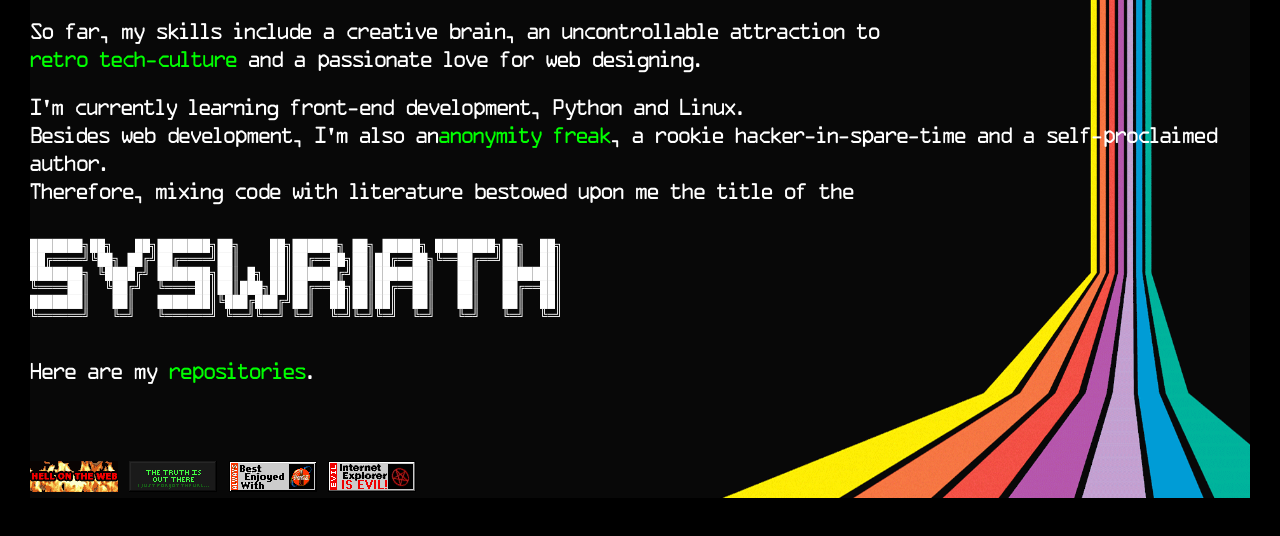
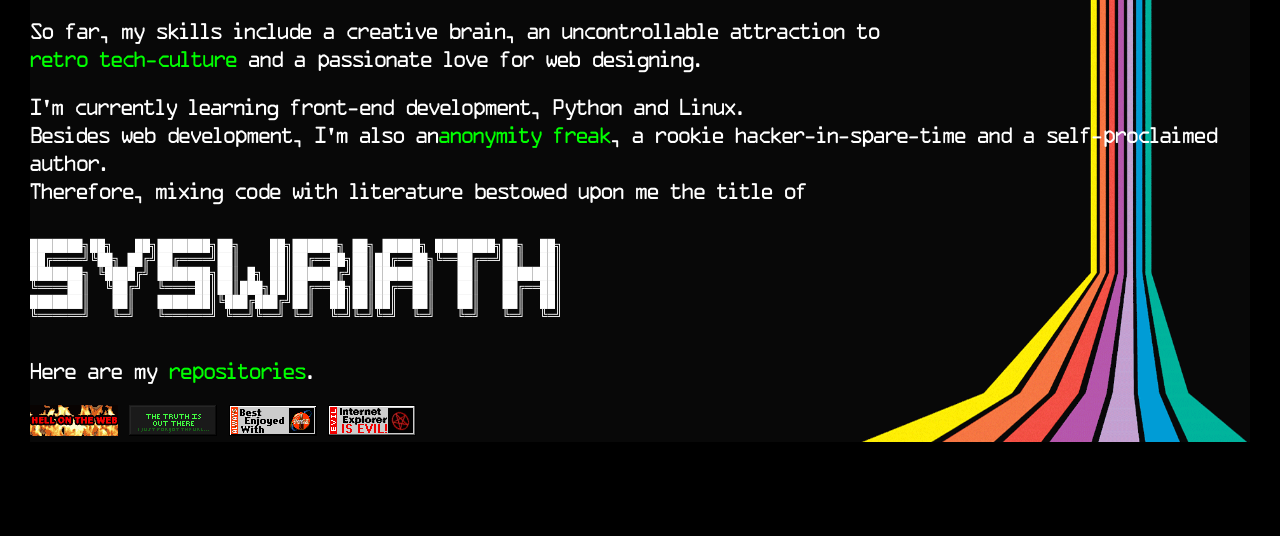
Before and after one commit to mortySome/syswraith.github.io, a plain HTML site: page index.html in a window 1280 px wide. Shown: the part 204-740 px from the top of the page. Drawn offline with Linux system fonts and the light colour scheme.

Commit message:
Update index.html

```diff
--- a/index.html
+++ b/index.html
@@ -21,7 +21,7 @@
       <p>I am slow-progressing <a href="https://dl.uploadgram.me/61acbc55c4c8ah" target="_blank">web designer</a> who is fascinated by <a href="http://www.ro.me/" target="_blank">color and graphics.</a></p>
       <p>So far, my skills include a creative brain, an uncontrollable attraction to <br><a href="https://oldhacker.org/" target="_blank">retro tech-culture</a> and a passionate love for web designing.</p>
       <p>I'm currently learning front-end development, Python and Linux.<br>
-        Besides web development, I'm also an<a href="https://tb-manual.torproject.org/static/images/how-tor-works.png" target="_blank">anonymity freak</a>, a rookie hacker-in-spare-time and a self-proclaimed author</a>. <br>Therefore, mixing code with literature bestowed upon me the title of the
+        Besides web development, I'm also an<a href="https://tb-manual.torproject.org/static/images/how-tor-works.png" target="_blank">anonymity freak</a>, a rookie hacker-in-spare-time and a self-proclaimed author</a>. <br>Therefore, mixing code with literature bestowed upon me the title of</p>
       <pre>
 
 ███████╗██╗   ██╗███████╗██╗    ██╗██████╗ ██╗ █████╗ ████████╗██╗  ██╗
@@ -33,9 +33,7 @@
       </pre>
     <!-- And I also go by Anubis Fey, but I prefer not to openly advertise that. -->
       <p>Here are my <a href="repositories.html">repositories</a>.</p>
-
     </main>
-    <br><br>
     <footer>
       <a href="https://en.wikipedia.org/wiki/Tor_(network)" target="_blank"><img src="/assets/Footer Icons/hellweb.gif" alt="Hell on the web"></a>
       <a href="http://textfiles.com/ufo/alienlet.ufo" target="_blank"><img src="/assets/Footer Icons/thetruth.png" alt="The Truth is out there"></a>
```
